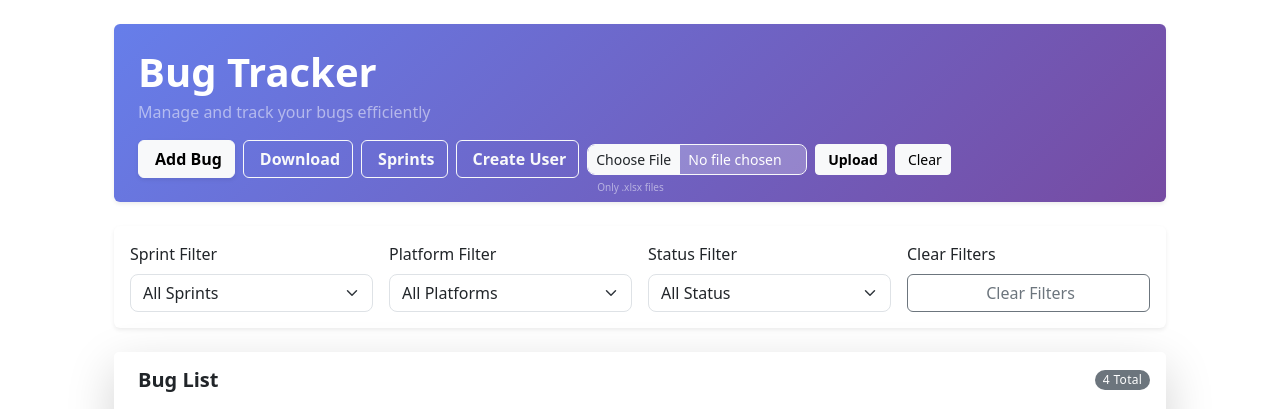
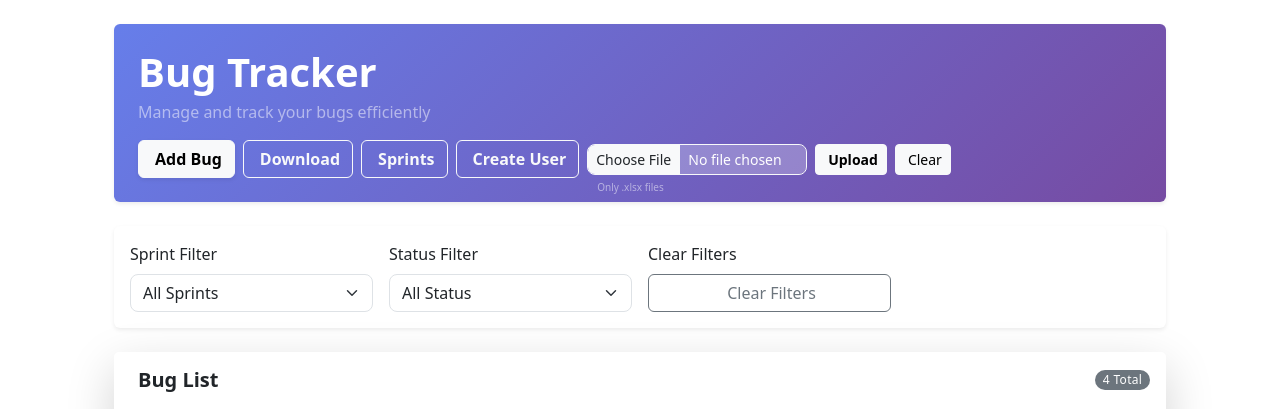
Before and after one commit to Anuragcdas-ai/Bug-Report-App, a Django app: page /bugs/ in a window 1280 px wide. Shown: the part 58-467 px from the top of the page. Run offline with Django 5.2, Linux system fonts and the light colour scheme; a user stored in the database is signed in; data comes from the database, SQL or seed files in the repository; data that the repository does not hold is empty.

Commit message:
27 march , Anurag- filter bug fix

```diff
--- a/bugs/views.py
+++ b/bugs/views.py
@@ -136,17 +136,47 @@ class UserBugListView(ListView):
     model = Bug
     template_name = 'bugs/user_bug_list.html'
     context_object_name = 'bugs'
+    paginate_by = 10  # Add pagination for better performance
 
     def get_queryset(self):
-
         user = self.request.user
 
-        # Admin sees all bugs
+        # Base queryset
         if user.is_superuser:
-            return Bug.objects.all()
+            queryset = Bug.objects.all()
+        else:
+            queryset = Bug.objects.filter(created_by=user)
 
+        # Apply sprint filter
+        sprint_id = self.request.GET.get('sprint')
+        if sprint_id:
+            queryset = queryset.filter(sprint_id=sprint_id)
 
-        return Bug.objects.filter(created_by=user)
+        # Apply platform filter - FIX for CharField
+        platform_value = self.request.GET.get('platform')
+        if platform_value:
+            # Since platforms is a CharField, filter by exact match or contains
+            queryset = queryset.filter(platforms__icontains=platform_value)
+
+        # Apply status filter
+        status = self.request.GET.get('status')
+        if status:
+            queryset = queryset.filter(status=status)
+
+        return queryset.order_by('-created_at')  # Show newest first
+
+    def get_context_data(self, **kwargs):
+        context = super().get_context_data(**kwargs)
+
+        # Get all active sprints for filter dropdown
+        from .models import Sprint
+        context['sprints'] = Sprint.objects.filter(is_active=True).order_by('-created_at')
+
+        # Get unique platform values from existing bugs for filter dropdown
+        # This ensures only platforms that actually have bugs are shown
+        context['platforms'] = Bug.objects.values_list('platforms', flat=True).distinct().order_by('platforms')
+
+        return context
 
 
 # Update BugCreateView to handle sprints
--- a/templates/bugs/user_bug_list.html
+++ b/templates/bugs/user_bug_list.html
@@ -86,17 +86,7 @@
                         {% endfor %}
                     </select>
                 </div>
-                <div class="col-md-3">
-                    <label class="form-label">Platform Filter</label>
-                    <select name="platform" class="form-select" onchange="this.form.submit()">
-                        <option value="">All Platforms</option>
-                        {% for platform in platforms %}
-                            <option value="{{ platform.id }}" {% if request.GET.platform == platform.id|stringformat:"s" %}selected{% endif %}>
-                                {{ platform.name }}
-                            </option>
-                        {% endfor %}
-                    </select>
-                </div>
+
                 <div class="col-md-3">
                     <label class="form-label">Status Filter</label>
                     <select name="status" class="form-select" onchange="this.form.submit()">
```
